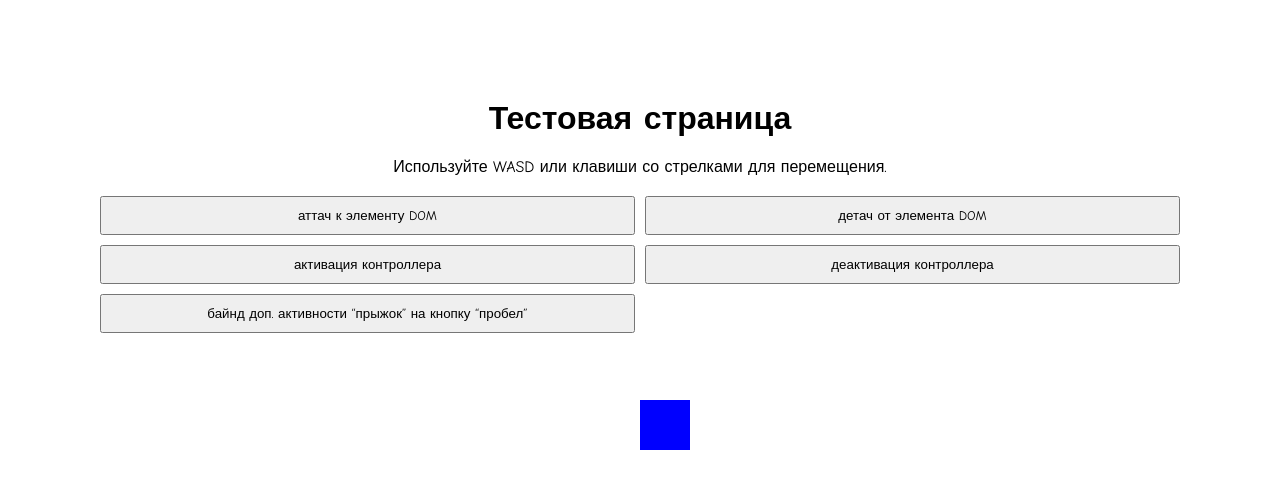
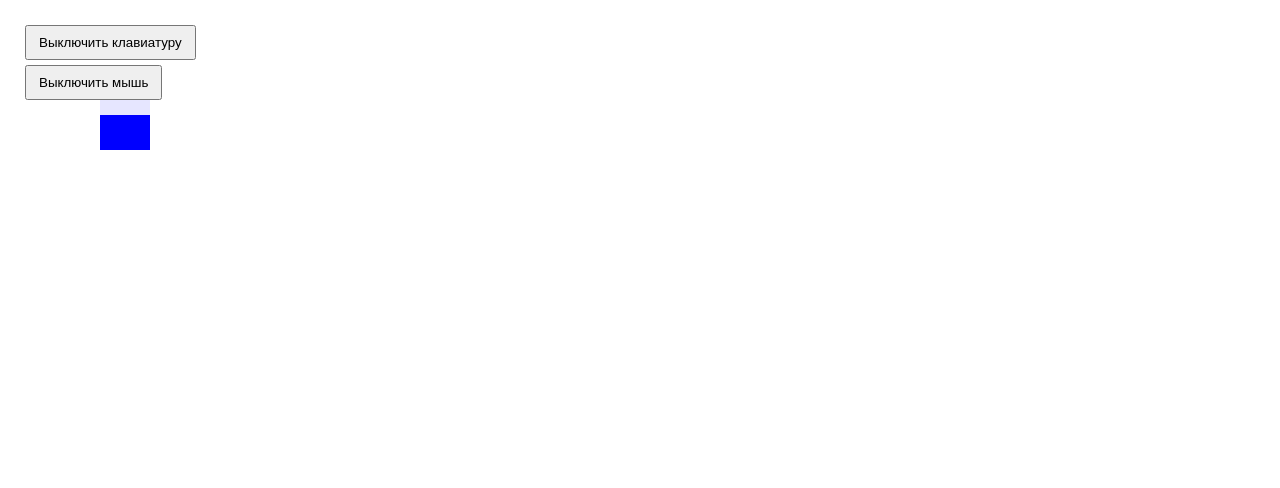
Before and after one commit to uwuiioa/InputController, a plain HTML site: page index.html in a window 1280 px wide. Drawn offline with Linux system fonts and the light colour scheme.

Commit message:
Update index.html

```diff
--- a/index.html
+++ b/index.html
@@ -1,55 +1,57 @@
 <!DOCTYPE html>
-<html lang="ru">
+<html>
 <head>
-    <meta charset="UTF-8">
-    <meta name="viewport" content="width=device-width, initial-scale=1.0">
-    <title>Универсальный контроллер ввода</title>
+    <title>Input Controller Test</title>
     <style>
-        body {
-            font-family: 'Comic Sans MS', sans-serif;
-            margin: 100px;
-            text-align: center;
-        }
-
         #test-object {
             width: 50px;
             height: 50px;
             background-color: blue;
             position: absolute;
-            left: 50%;
-            top: 50%;
-            transform: translate(-50%, -50%);
+            top: 100px;
+            left: 100px;
+            transition: transform 0.1s;
         }
 
         .controls {
-            margin-top: 20px;
-            display: grid;
-            grid-template-columns: repeat(2, 1fr);
-            gap: 10px;
+            position: fixed;
+            top: 10px;
+            left: 10px;
+            background: rgba(255, 255, 255, 0.9);
+            padding: 10px;
+            border-radius: 5px;
+            z-index: 1000;
         }
 
         button {
-            padding: 10px;
+            margin: 5px;
+            padding: 8px 12px;
             cursor: pointer;
-            font-family: 'Comic Sans MS', sans-serif;
+            display: block;
+        }
+
+        body {
+            margin: 0;
+            padding: 0;
+            width: 100vw;
+            height: 100vh;
+            overflow: hidden;
+            cursor: default;
+            outline: none;
         }
     </style>
 </head>
-<body>
-    <h1>Тестовая страница</h1>
-    <p>Используйте WASD или клавиши со стрелками для перемещения.</p>
-
+<body tabindex="0">
     <div id="test-object"></div>
 
     <div class="controls">
-        <button id="attach-btn">аттач к элементу DOM</button>
-        <button id="detach-btn">детач от элемента DOM</button>
-        <button id="enable-btn">активация контроллера</button>
-        <button id="disable-btn">деактивация контроллера</button>
-        <button id="bind-jump-btn">байнд доп. активности “прыжок” на кнопку “пробел”</button>
+        <button id="keyboard-toggle-btn">Выключить клавиатуру</button>
+        <button id="mouse-toggle-btn">Выключить мышь</button>
     </div>
 
     <script src="input-controller.js"></script>
+    <script src="keyboard-plugin.js"></script>
+    <script src="mouse-plugin.js"></script>
     <script src="input-controller-test.js"></script>
 </body>
 </html>
```
